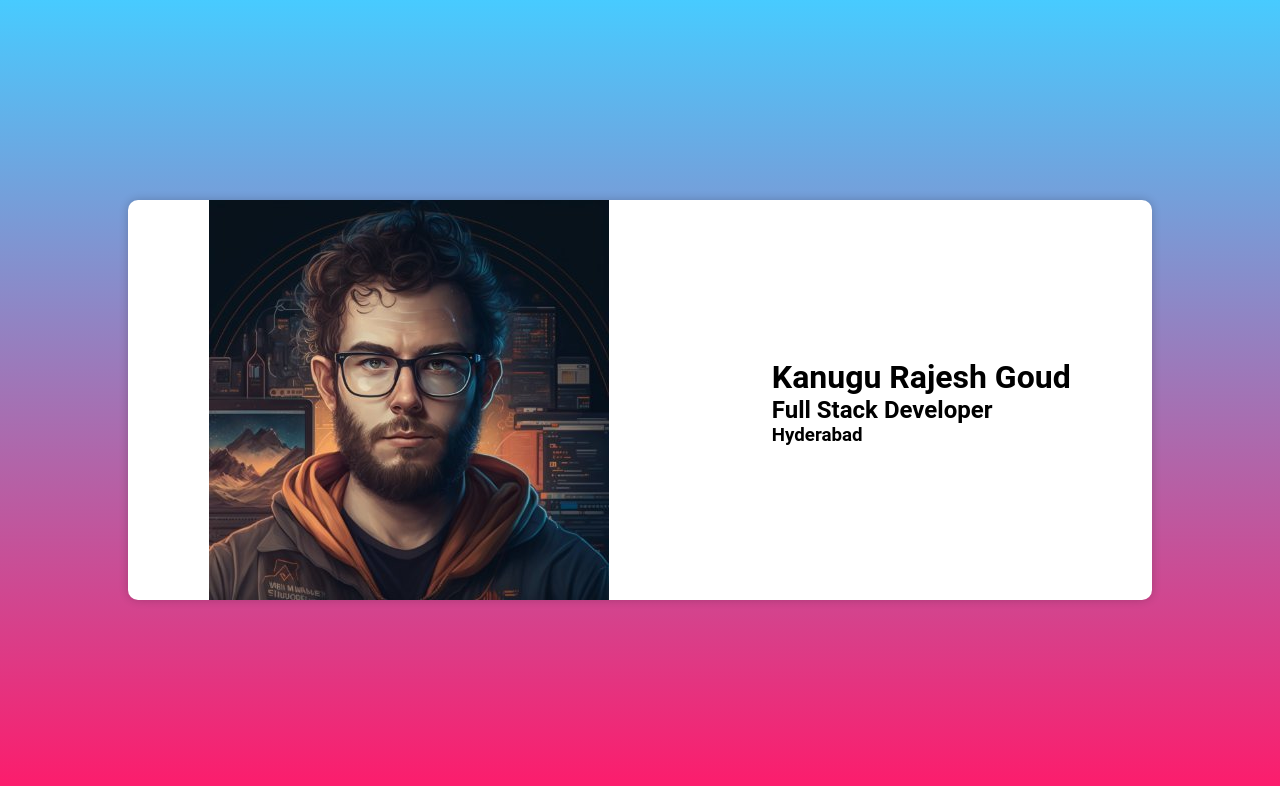
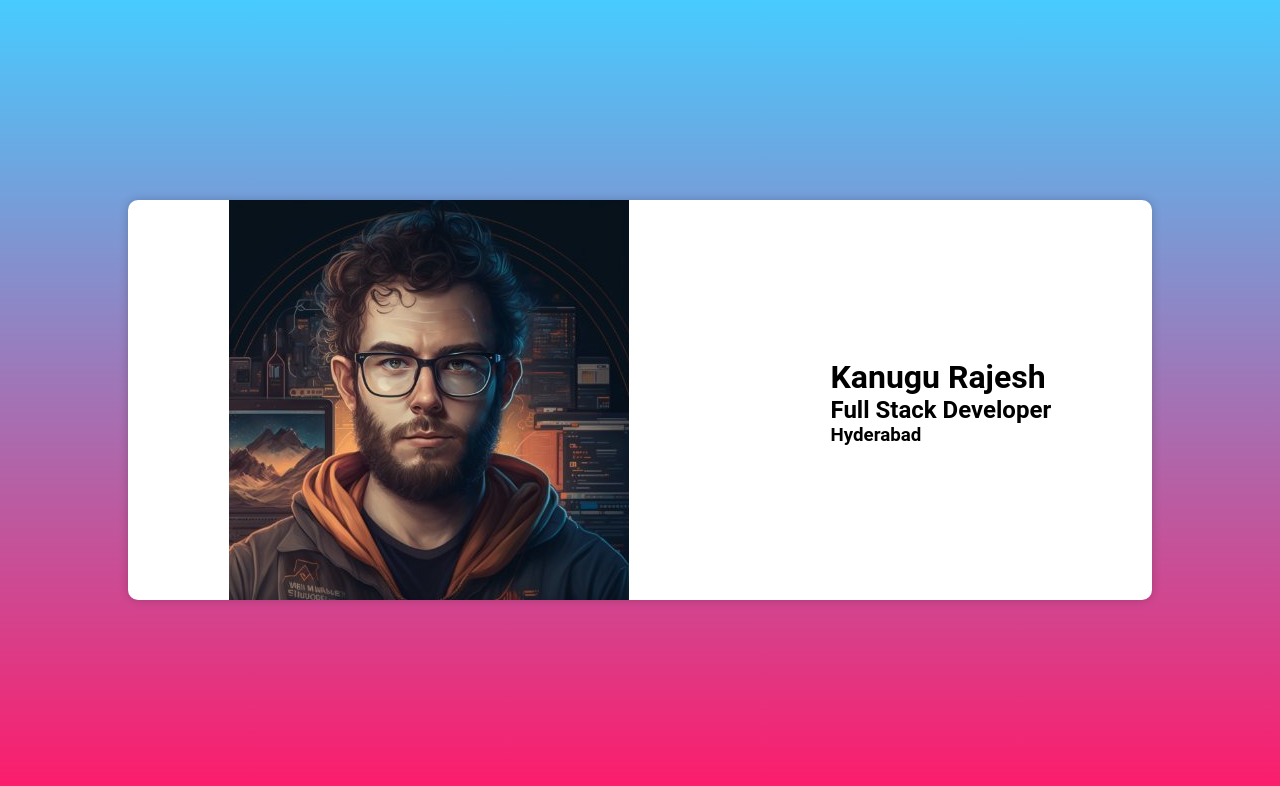
Before and after one commit to Alexanderwar/my_business_card, a plain HTML site: page index.html in a window 1280 px wide. Drawn offline with Linux system fonts and the light colour scheme.

Commit message:
commiting

```diff
--- a/index.html
+++ b/index.html
@@ -56,7 +56,7 @@
                 <img src="./engineer.jpg" alt="">
             </div>
             <div class="details">
-                <h1>Kanugu Rajesh Goud</h1>
+                <h1>Kanugu Rajesh</h1>
                 <h2>Full Stack Developer</h2>
                 <h3>Hyderabad</h3>
             </div>
```
